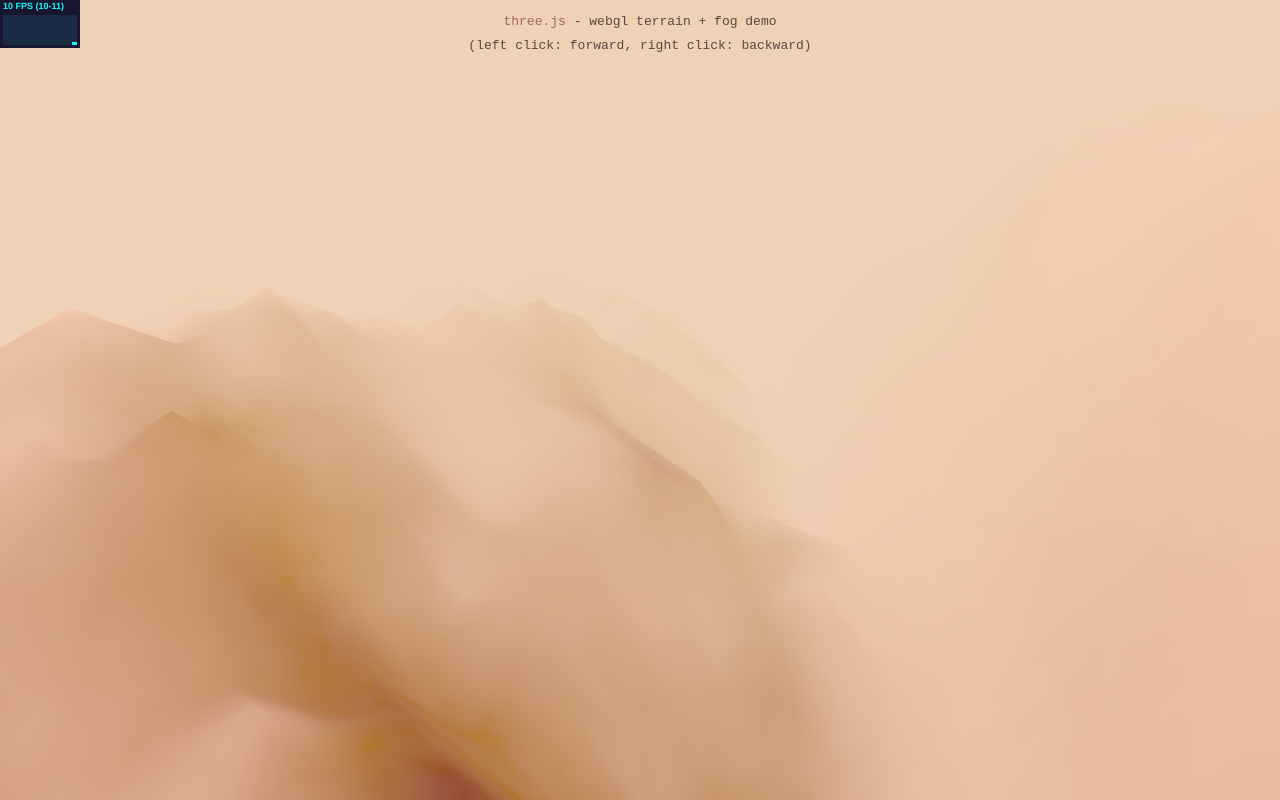
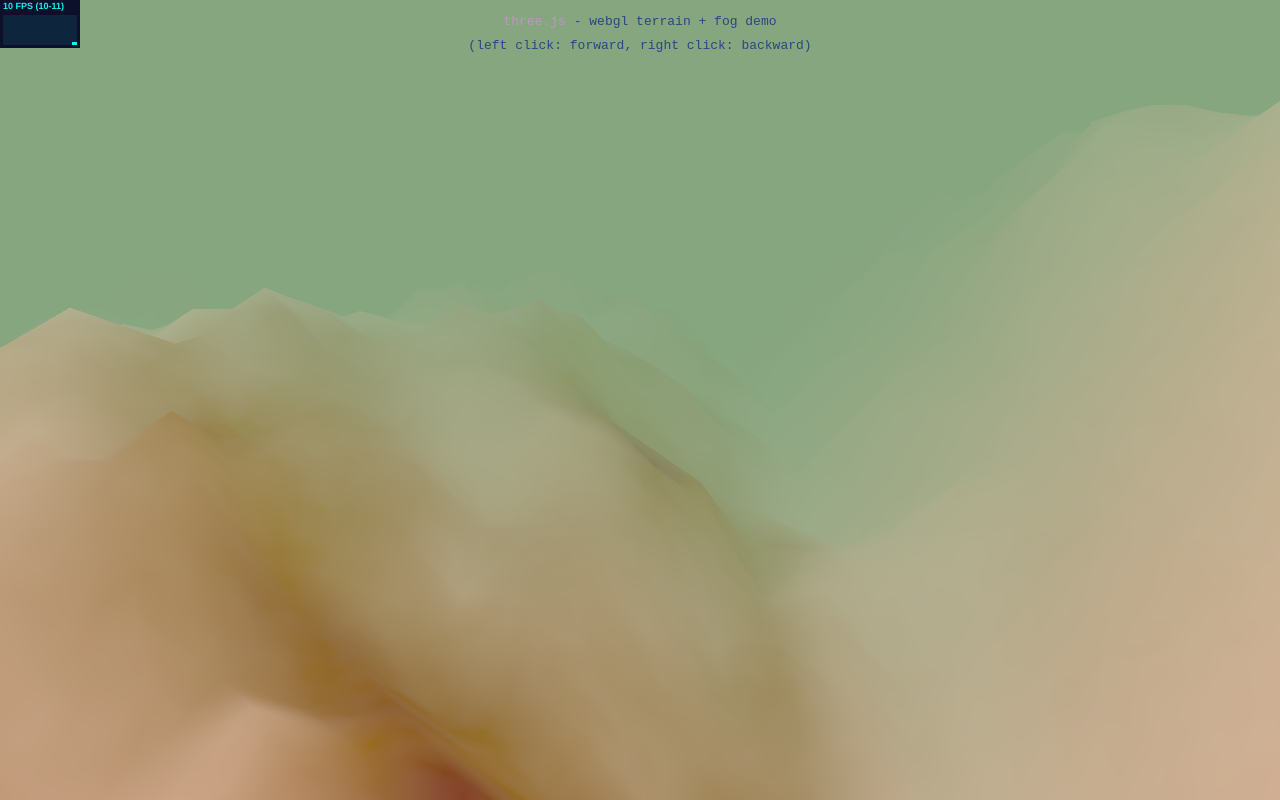
Before and after one commit to nancyorgan/threejslandscape, a plain HTML site: page index.html in a window 1280 px wide. Drawn offline with nearby package versions, Linux system fonts and the light colour scheme; animation ran at ten frames a second.

Commit message:
editing mountain colors

```diff
--- a/index.html
+++ b/index.html
@@ -7,11 +7,11 @@
 		<link type="text/css" rel="stylesheet" href="main.css">
 		<style>
 			body {
-				background-color: #efd1b5;
-				color: #61443e;
+				background-color: #091472;
+				color: #2a4685;
 			}
 			a {
-				color: #a06851;
+				color: #bf94c5;
 			}
 		</style>
 	</head>
@@ -46,8 +46,8 @@
 				camera = new THREE.PerspectiveCamera( 60, window.innerWidth / window.innerHeight, 1, 10000 );
 
 				scene = new THREE.Scene();
-				scene.background = new THREE.Color( 0xefd1b5 );
-				scene.fog = new THREE.FogExp2( 0xefd1b5, 0.0025 );
+				scene.background = new THREE.Color( "#86A680" );
+				scene.fog = new THREE.FogExp2( 0x86A680, 0.0025 );
 
 				const data = generateHeight( worldWidth, worldDepth );
 
```
